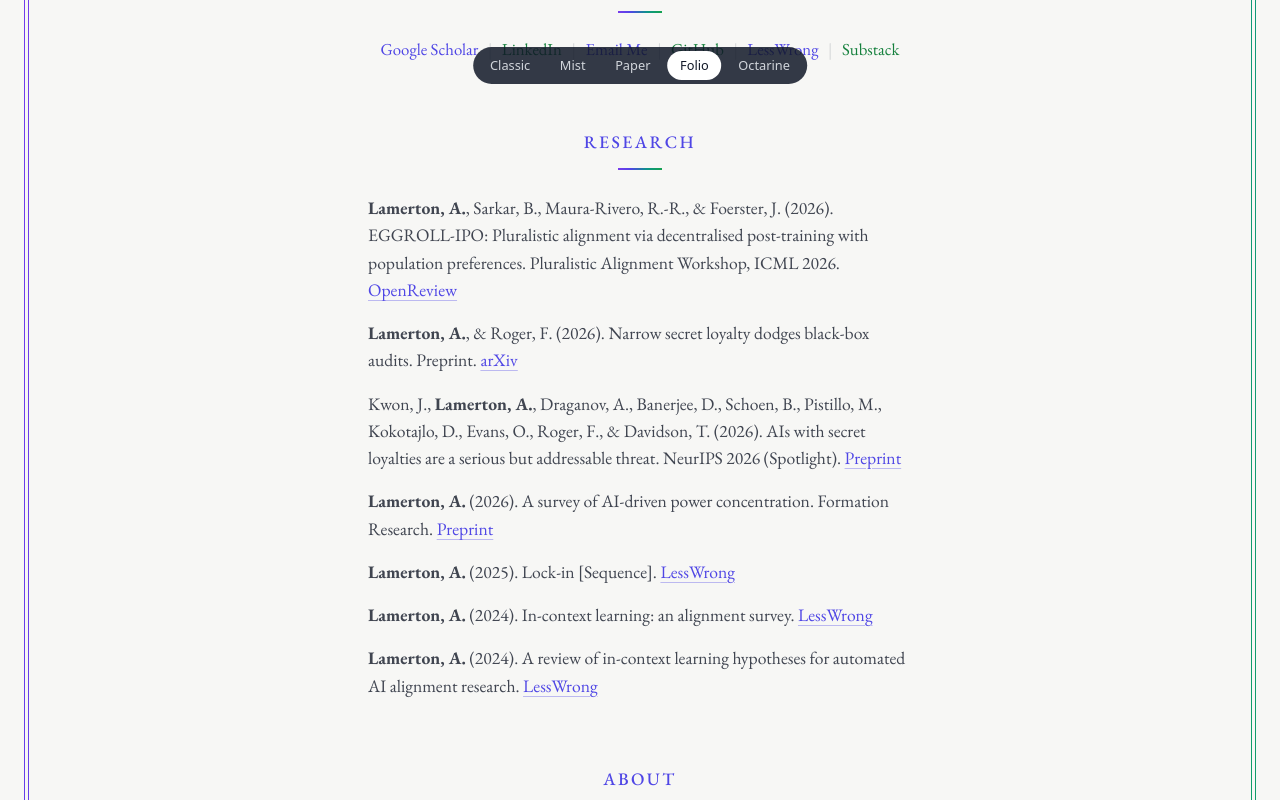
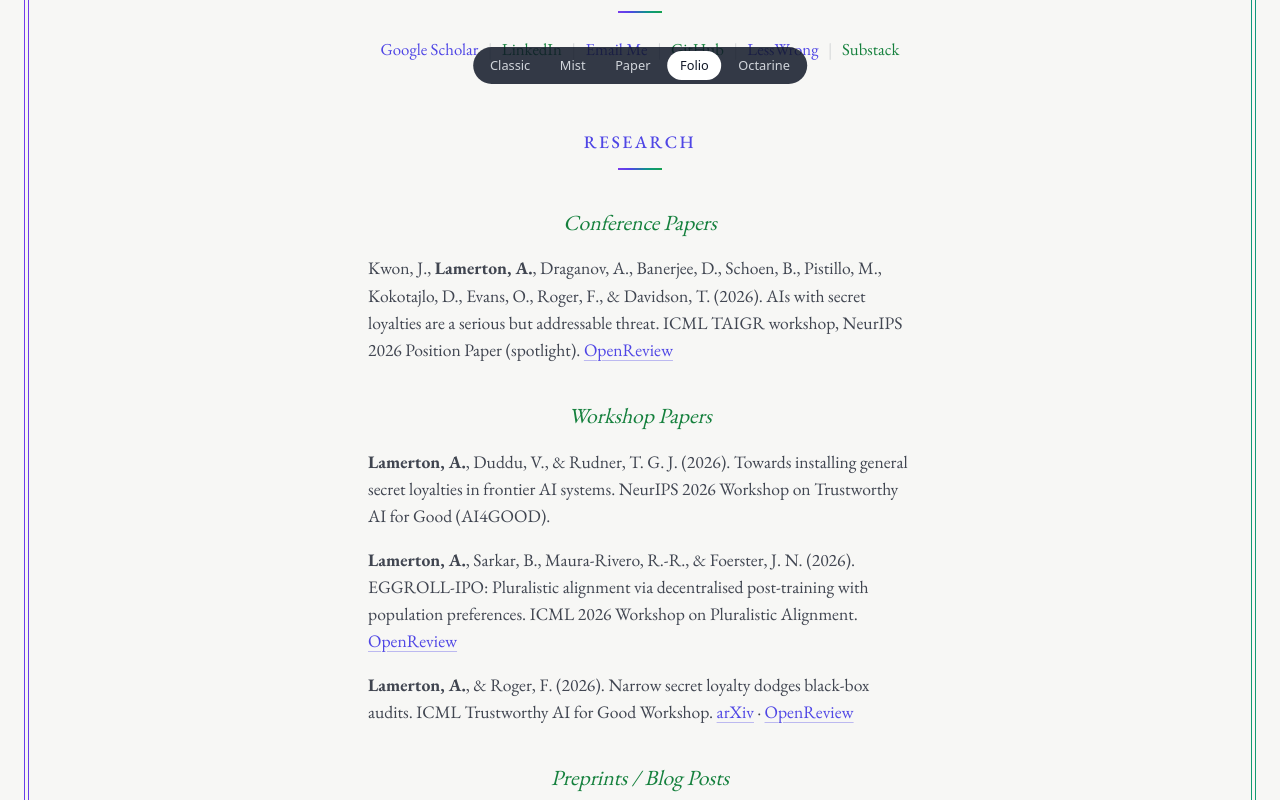
Before and after one commit to alamerton/personal-website, a Next.js app: page / in a window 1280 px wide. Shown: the part 700-1500 px from the top of the page. Built offline with nearby package versions, Linux system fonts and the light colour scheme.

Commit message:
organise research

```diff
--- a/src/app/page.tsx
+++ b/src/app/page.tsx
@@ -10,39 +10,108 @@ import {
 } from "react-icons/fa";
 import { SiSubstack } from "react-icons/si";
 
-const research = [
+// Mirrors the Research Outputs section of the CV. Work still under review is
+// left out until it is published.
+const researchGroups = [
+  {
+    heading: "Conference Papers",
+    items: [
       {
         citation:
-      "Lamerton, A., Sarkar, B., Maura-Rivero, R.-R., & Foerster, J. (2026). EGGROLL-IPO: Pluralistic alignment via decentralised post-training with population preferences. Pluralistic Alignment Workshop, ICML 2026.",
-    href: "https://openreview.net/forum?id=5P7ihyDNi8",
+          "Kwon, J., Lamerton, A., Draganov, A., Banerjee, D., Schoen, B., Pistillo, M., Kokotajlo, D., Evans, O., Roger, F., & Davidson, T. (2026). AIs with secret loyalties are a serious but addressable threat. ICML TAIGR workshop, NeurIPS 2026 Position Paper (spotlight).",
+        links: [
+          {
+            label: "OpenReview",
+            href: "https://openreview.net/forum?id=UixLs1nFsP",
+          },
+        ],
+      },
+    ],
+  },
+  {
+    heading: "Workshop Papers",
+    items: [
+      {
+        citation:
+          "Lamerton, A., Duddu, V., & Rudner, T. G. J. (2026). Towards installing general secret loyalties in frontier AI systems. NeurIPS 2026 Workshop on Trustworthy AI for Good (AI4GOOD).",
+        links: [],
       },
       {
         citation:
-      "Lamerton, A., & Roger, F. (2026). Narrow secret loyalty dodges black-box audits. Preprint.",
-    href: "https://arxiv.org/abs/2605.06846",
+          "Lamerton, A., Sarkar, B., Maura-Rivero, R.-R., & Foerster, J. N. (2026). EGGROLL-IPO: Pluralistic alignment via decentralised post-training with population preferences. ICML 2026 Workshop on Pluralistic Alignment.",
+        links: [
+          {
+            label: "OpenReview",
+            href: "https://openreview.net/forum?id=5P7ihyDNi8",
+          },
+        ],
       },
       {
         citation:
-      "Kwon, J., Lamerton, A., Draganov, A., Banerjee, D., Schoen, B., Pistillo, M., Kokotajlo, D., Evans, O., Roger, F., & Davidson, T. (2026). AIs with secret loyalties are a serious but addressable threat. NeurIPS 2026 (Spotlight).",
-    href: "https://www.formationresearch.com/secret-loyalties-whitepaper.pdf",
+          "Lamerton, A., & Roger, F. (2026). Narrow secret loyalty dodges black-box audits. ICML Trustworthy AI for Good Workshop.",
+        links: [
+          { label: "arXiv", href: "https://arxiv.org/abs/2605.06846" },
+          {
+            label: "OpenReview",
+            href: "https://openreview.net/forum?id=hUZUqWrytg",
+          },
+        ],
+      },
+    ],
+  },
+  {
+    heading: "Preprints / Blog Posts",
+    items: [
+      {
+        citation:
+          "Kumar, S., Lamerton, A., Vergani, S., Leung, C. H. C., & Sridharan, S. (2026). Benchmarking LLM agent propensities for lock-in risk.",
+        links: [
+          {
+            label: "OpenReview",
+            href: "https://openreview.net/forum?id=jvN04Onk5J",
+          },
+        ],
       },
       {
         citation:
           "Lamerton, A. (2026). A survey of AI-driven power concentration. Formation Research.",
+        links: [
+          {
+            label: "PDF",
             href: "https://www.formationresearch.com/power-concentration-survey.pdf",
           },
+        ],
+      },
       {
-    citation: "Lamerton, A. (2025). Lock-in [Sequence].",
+        citation: "Lamerton, A. (2025). Lock-in [Sequence]. LessWrong.",
+        links: [
+          {
+            label: "LessWrong",
             href: "https://www.lesswrong.com/s/yP8Zs4Tuog6tDES5b",
           },
-  {
-    citation: "Lamerton, A. (2024). In-context learning: an alignment survey.",
-    href: "https://www.lesswrong.com/posts/KCbRx4DhR7puBvGkX/in-context-learning-an-alignment-survey",
+        ],
       },
       {
         citation:
-      "Lamerton, A. (2024). A review of in-context learning hypotheses for automated AI alignment research.",
+          "Lamerton, A. (2024). In-context learning: an alignment survey. LessWrong.",
+        links: [
+          {
+            label: "LessWrong",
+            href: "https://www.lesswrong.com/posts/KCbRx4DhR7puBvGkX/in-context-learning-an-alignment-survey",
+          },
+        ],
+      },
+      {
+        citation:
+          "Lamerton, A. (2024). A review of in-context learning hypotheses for automated AI alignment research. LessWrong.",
+        links: [
+          {
+            label: "LessWrong",
             href: "https://www.lesswrong.com/posts/GPcwP8pgyPFPwvi2h/a-review-of-in-context-learning-hypotheses-for-automated-ai",
+          },
+        ],
+      },
+    ],
   },
 ];
 
@@ -146,31 +215,38 @@ export default function Home() {
       </section>
       <section id="research" className="page-section">
         <h2 className="section-title">Research</h2>
+        {researchGroups.map(({ heading, items }) => (
+          <div key={heading}>
+            <h3 className="subsection-title">{heading}</h3>
             <ul className="research-list">
-          {research.map(({ citation, href }) => {
+              {items.map(({ citation, links }) => {
                 const parts = citation.split("Lamerton, A.");
-            const label = href.includes("arxiv.org")
-              ? "arXiv"
-              : href.includes("openreview.net")
-                ? "OpenReview"
-                : href.includes("lesswrong.com")
-                  ? "LessWrong"
-                  : "Preprint";
                 return (
-              <li key={href} className="research-item">
+                  <li key={citation} className="research-item">
                     {parts.map((part, i) => (
                       <span key={i}>
                         {i > 0 && <strong>Lamerton, A.</strong>}
                         {part}
                       </span>
-                ))}{" "}
-                <a href={href} target="_blank" rel="noopener noreferrer">
+                    ))}
+                    {links.map(({ label, href }, i) => (
+                      <span key={href}>
+                        {i > 0 ? " · " : " "}
+                        <a
+                          href={href}
+                          target="_blank"
+                          rel="noopener noreferrer"
+                        >
                           {label}
                         </a>
+                      </span>
+                    ))}
                   </li>
                 );
               })}
             </ul>
+          </div>
+        ))}
       </section>
       <section id="about" className="page-section">
         <h2 className="section-title">About</h2>
```
Lines whose indentation alone changed are shown as unchanged.
